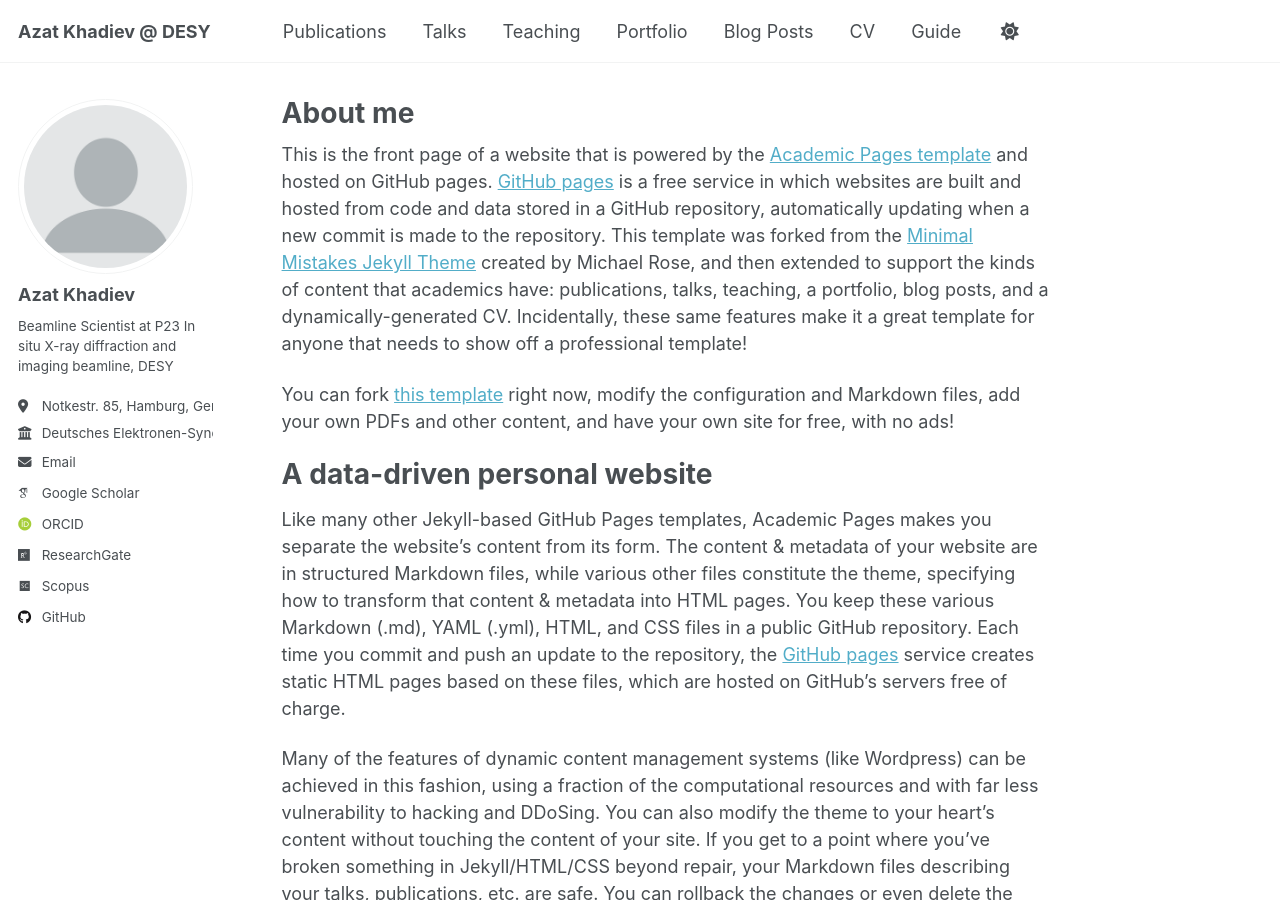
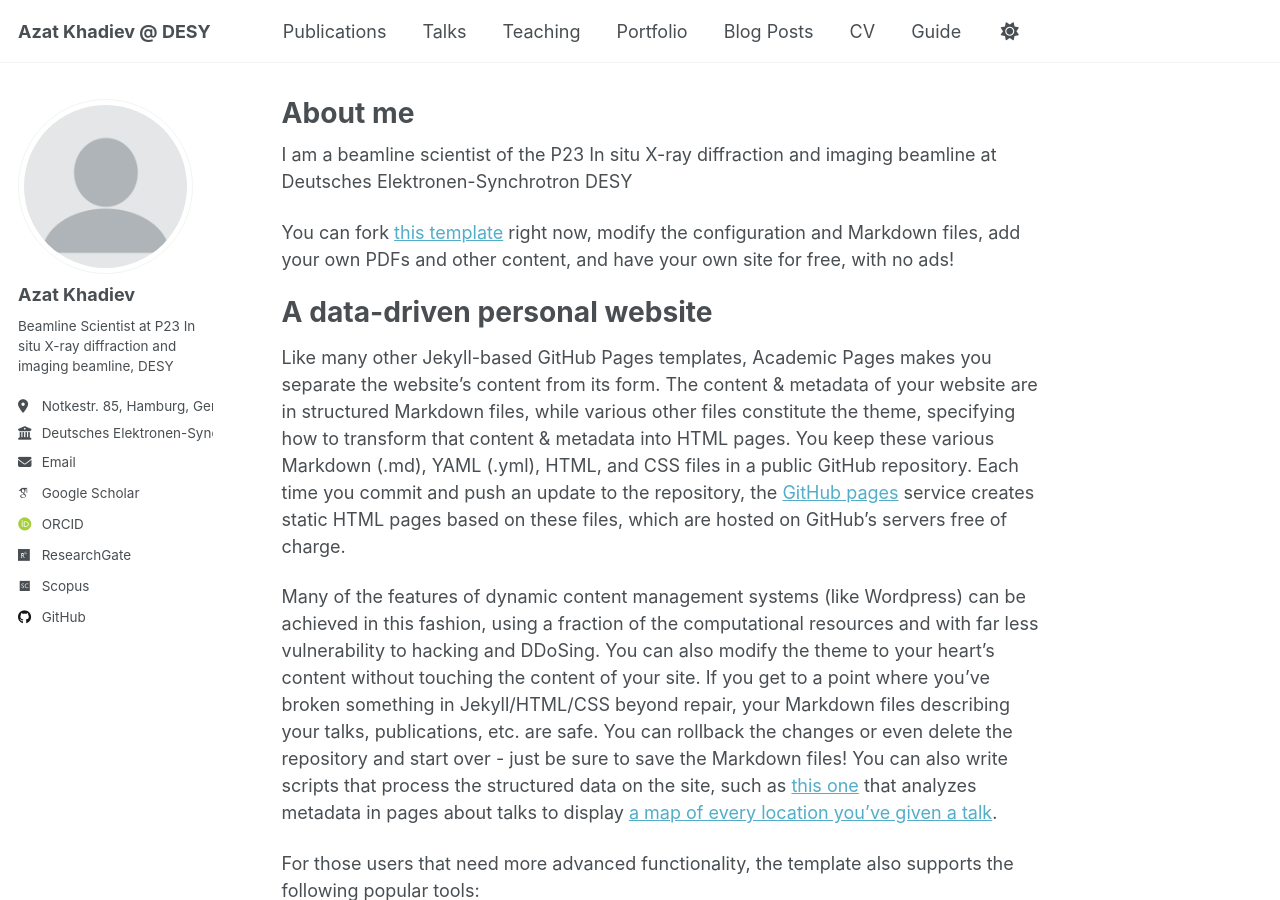
Before and after one commit to azkhadiev/azkhadiev.github.io, a Jekyll site: the page built from _pages/about.md, in a window 1280 px wide and 900 px high. Built offline with Jekyll 4.4.1, drawn with Linux system fonts in a browser that asks for light colours; some web fonts are replaced; a script that is not in the unit is left out.

Commit message:
Update about.md

```diff
--- a/_pages/about.md
+++ b/_pages/about.md
@@ -7,7 +7,7 @@ redirect_from:
   - /about.html
 ---
 
-This is the front page of a website that is powered by the [Academic Pages template](https://github.com/academicpages/academicpages.github.io) and hosted on GitHub pages. [GitHub pages](https://pages.github.com) is a free service in which websites are built and hosted from code and data stored in a GitHub repository, automatically updating when a new commit is made to the repository. This template was forked from the [Minimal Mistakes Jekyll Theme](https://mmistakes.github.io/minimal-mistakes/) created by Michael Rose, and then extended to support the kinds of content that academics have: publications, talks, teaching, a portfolio, blog posts, and a dynamically-generated CV. Incidentally, these same features make it a great template for anyone that needs to show off a professional template!
+I am a beamline scientist of the P23 In situ X-ray diffraction and imaging beamline at Deutsches Elektronen-Synchrotron DESY
 
  You can fork [this template](https://github.com/academicpages/academicpages.github.io) right now, modify the configuration and Markdown files, add your own PDFs and other content, and have your own site for free, with no ads!
 
```
